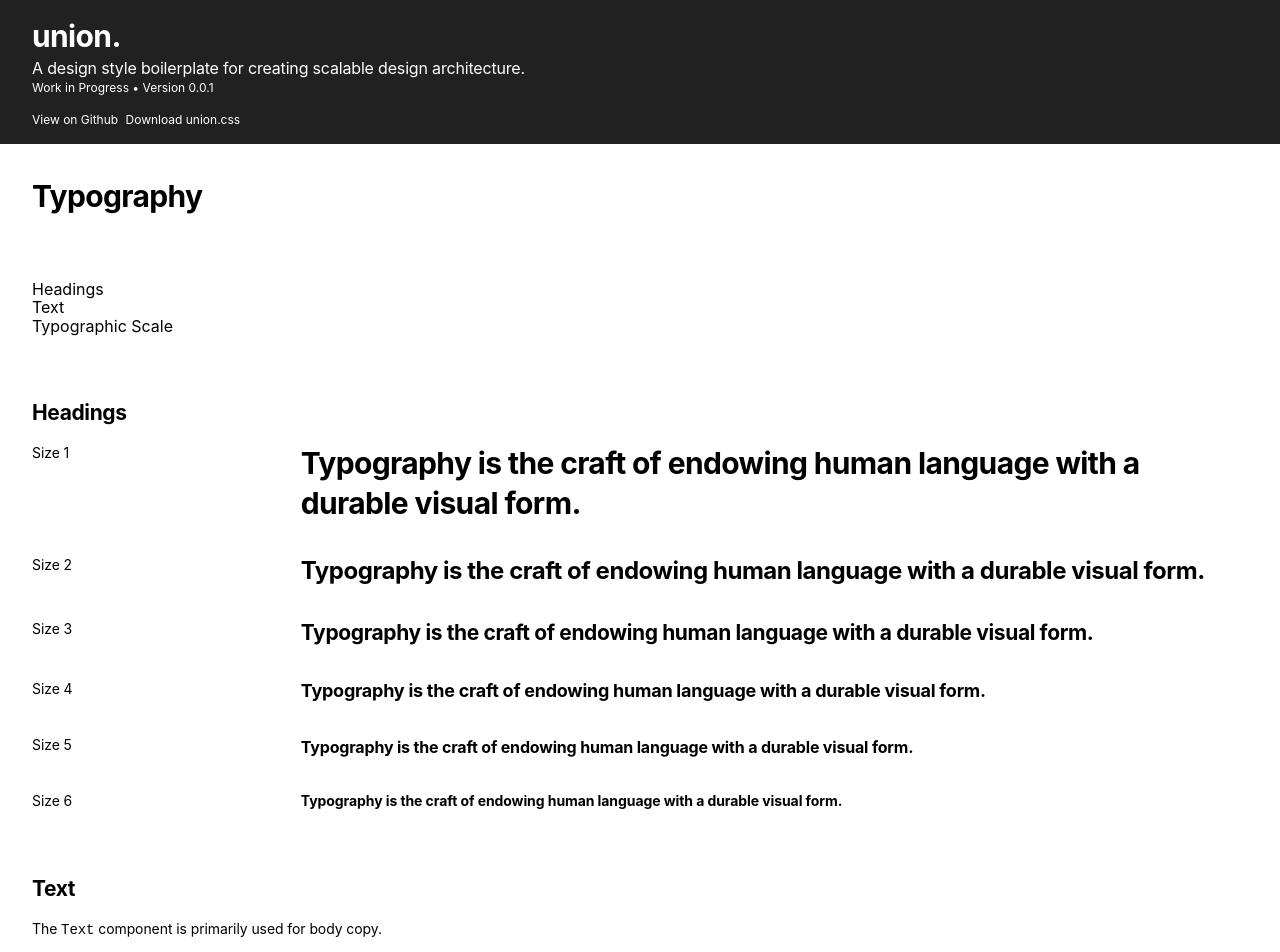
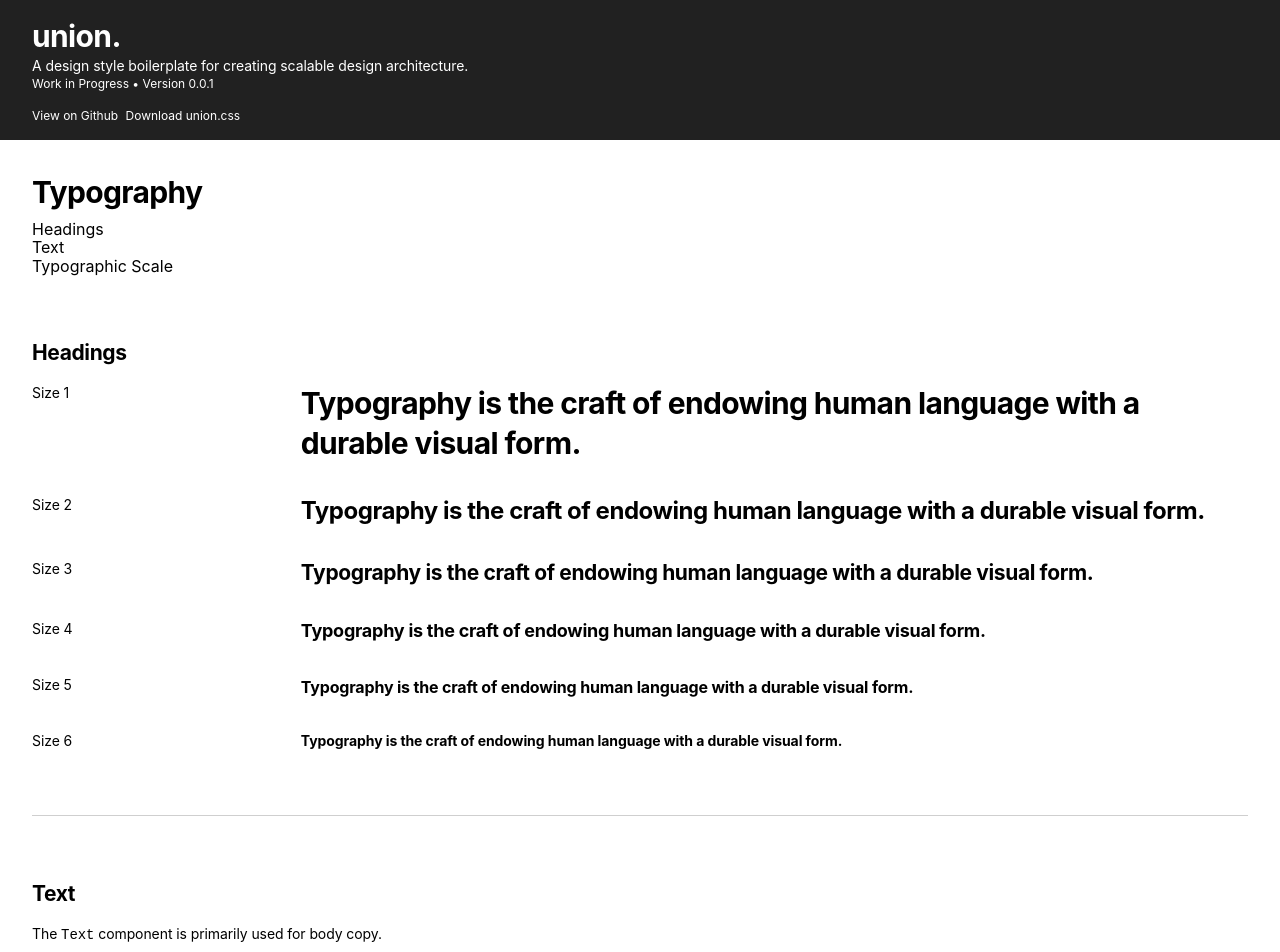
Before and after one commit to jamespatrickgibson/union, a Svelte app: page / in a window 1280 px wide. Shown: the top 952 px of the page. Built offline with nearby package versions, Linux system fonts and the light colour scheme; a web font is replaced by a local one.

Commit message:
feat: Added divider component

```diff
--- /dev/null
+++ b/src/components/Divider/Divider.svelte
@@ -0,0 +1,14 @@
+<style lang="scss">
+  @use "./src/scss/utils/all" as *;
+
+  .un-divider {
+    color: $border-color;
+    hr {
+      flex-grow: 1;
+    }
+  }
+</style>
+
+<div class="un-divider">
+  <hr />
+</div>
--- a/src/docs/components/DocsHeader/DocsHeader.svelte
+++ b/src/docs/components/DocsHeader/DocsHeader.svelte
@@ -6,16 +6,12 @@
   import Stack from "../../../components/Stack/Stack.svelte";
 </script>
 
-<style lang="scss">
-  @use "./src/scss/utils/all" as *;
-</style>
-
 <header>
   <Box background="dark" padding="l" squish>
     <Stack>
       <div>
         <Heading size="1">union.</Heading>
-        <Text size="1">
+        <Text>
           A design style boilerplate for creating scalable design architecture.
         </Text>
         <Text size="3">Work in Progress • Version 0.0.1</Text>
--- a/src/docs/views/Typography.svelte
+++ b/src/docs/views/Typography.svelte
@@ -1,5 +1,6 @@
 <script>
   // Union Components
+  import Divider from "../../components/Divider/Divider.svelte";
   import Heading from "../../components/Heading/Heading.svelte";
   import Stack from "../../components/Stack/Stack.svelte";
   import Text from "../../components/Text/Text.svelte";
@@ -67,8 +68,8 @@
 
 <div class="page-typography">
   <Stack space="xl">
+    <Stack space="s">
       <Heading size="1">Typography</Heading>
-
       <nav>
         <ul>
           <li>
@@ -82,7 +83,7 @@
           </li>
         </ul>
       </nav>
-
+    </Stack>
     <article id="headings">
       <Stack>
         <Heading>Headings</Heading>
@@ -120,6 +121,8 @@
         </div>
       </Stack>
     </article>
+
+    <Divider />
 
     <article id="text">
       <Stack>
--- a/src/scss/base/_generic.scss
+++ b/src/scss/base/_generic.scss
@@ -30,6 +30,7 @@ div,
 article,
 section,
 header,
+hr,
 nav,
 main,
 footer {
--- a/src/scss/utils/_tokens.scss
+++ b/src/scss/utils/_tokens.scss
@@ -131,3 +131,5 @@ $background-black: $color-black;
 $background-dark: $color-grey-900;
 $background-neutral: $color-grey-300;
 $background-neutral-light: $color-grey-050;
+
+$border-color: $color-grey-200;
```
Lines whose indentation alone changed are shown as unchanged.
